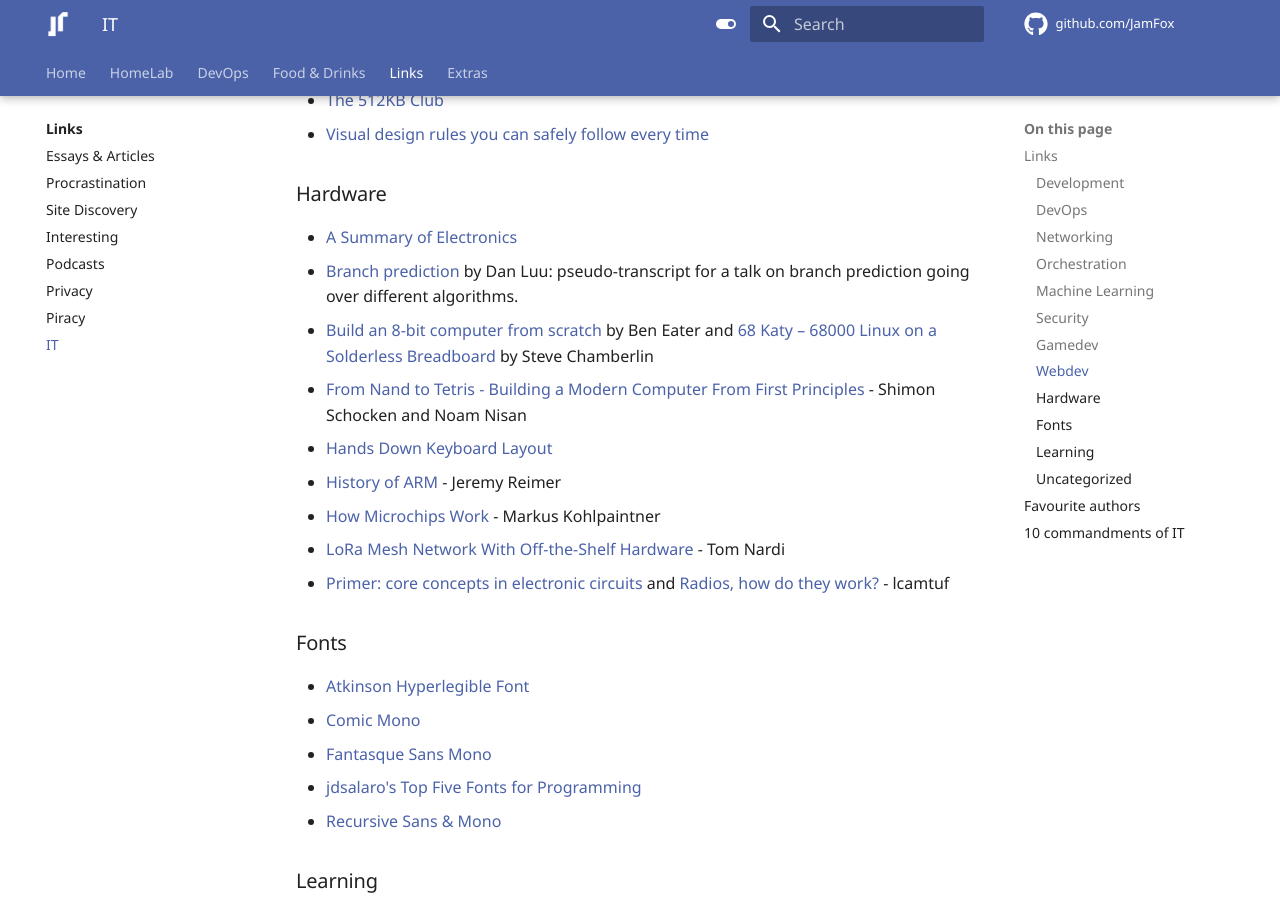
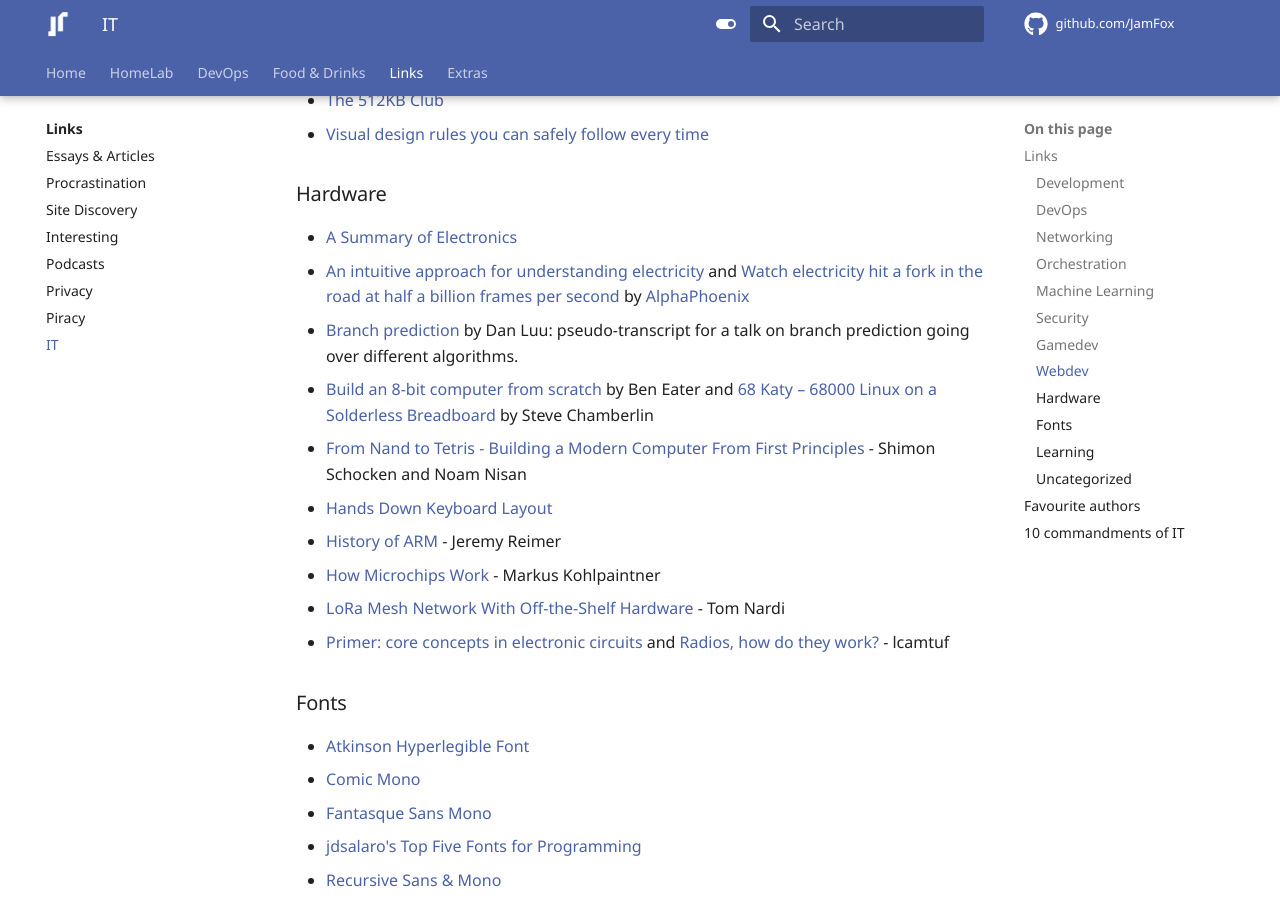
Before and after one commit to JamFox/docs.jamfox.dev, an MkDocs documentation site: the page built from docs/content/links/it.md, in a window 1280 px wide and 900 px high, scrolled down 2491 px. Built offline with MkDocs 1.6.1 and Material for MkDocs 9.7.7, drawn with Linux system fonts in a browser that asks for light colours; comment, search, counter and statistics services are not loaded.

Commit message:
add elec

```diff
--- a/docs/content/links/it.md
+++ b/docs/content/links/it.md
@@ -84,6 +84,7 @@ title: "IT"
 ### Hardware
 
 - [A Summary of Electronics](https://electroagenda.com/en/a-summary-of-electronics/)
+- [An intuitive approach for understanding electricity](https://www.youtube.com/watch?v=X_crwFuPht4) and [Watch electricity hit a fork in the road at half a billion frames per second](https://www.youtube.com/watch?v=2AXv49dDQJw) by [AlphaPhoenix](https://www.youtube.com/@AlphaPhoenixChannel)
 - [Branch prediction](https://danluu.com/branch-prediction/) by Dan Luu: pseudo-transcript for a talk on branch prediction going over different algorithms.
 - [Build an 8-bit computer from scratch](https://eater.net/8bit) by Ben Eater and [68 Katy – 68000 Linux on a Solderless Breadboard](https://www.bigmessowires.com/2014/11/17/68-katy-68000-linux-on-a-solderless-breadboard/) by Steve Chamberlin
 - [From Nand to Tetris - Building a Modern Computer From First Principles](https://www.nand2tetris.org/) - Shimon Schocken and Noam Nisan
```
